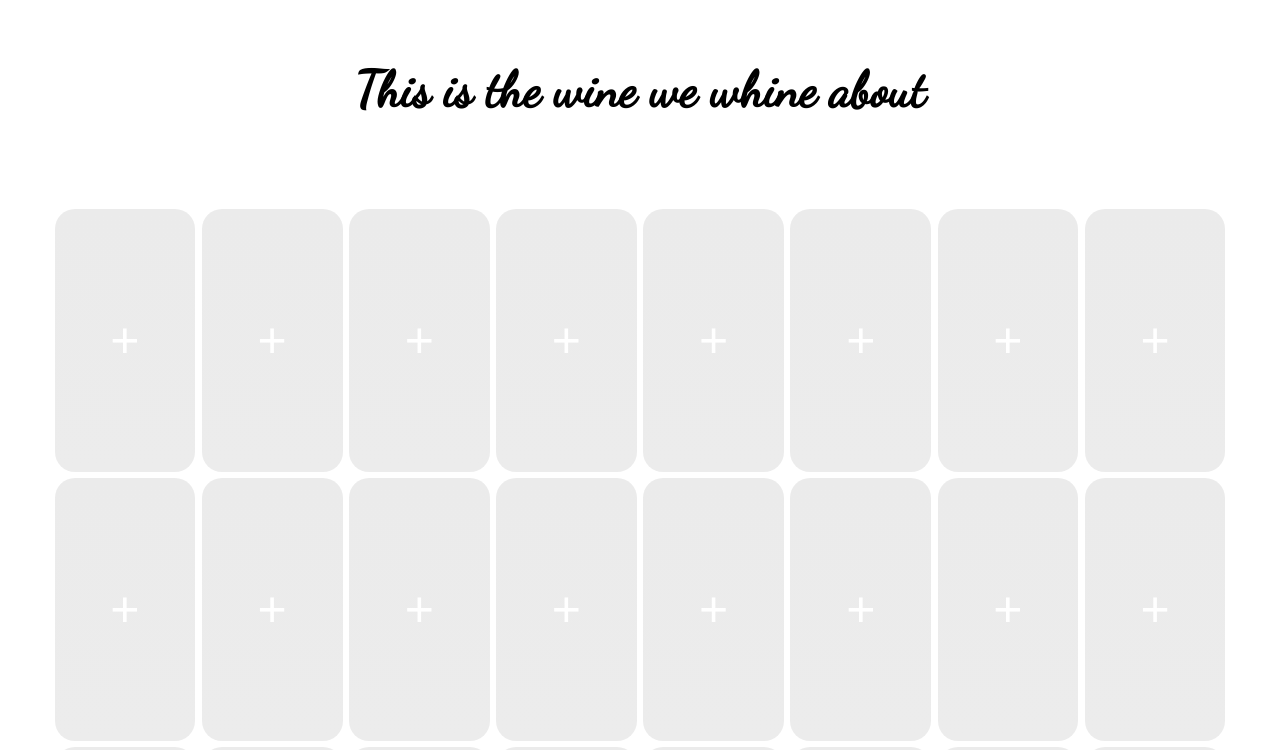
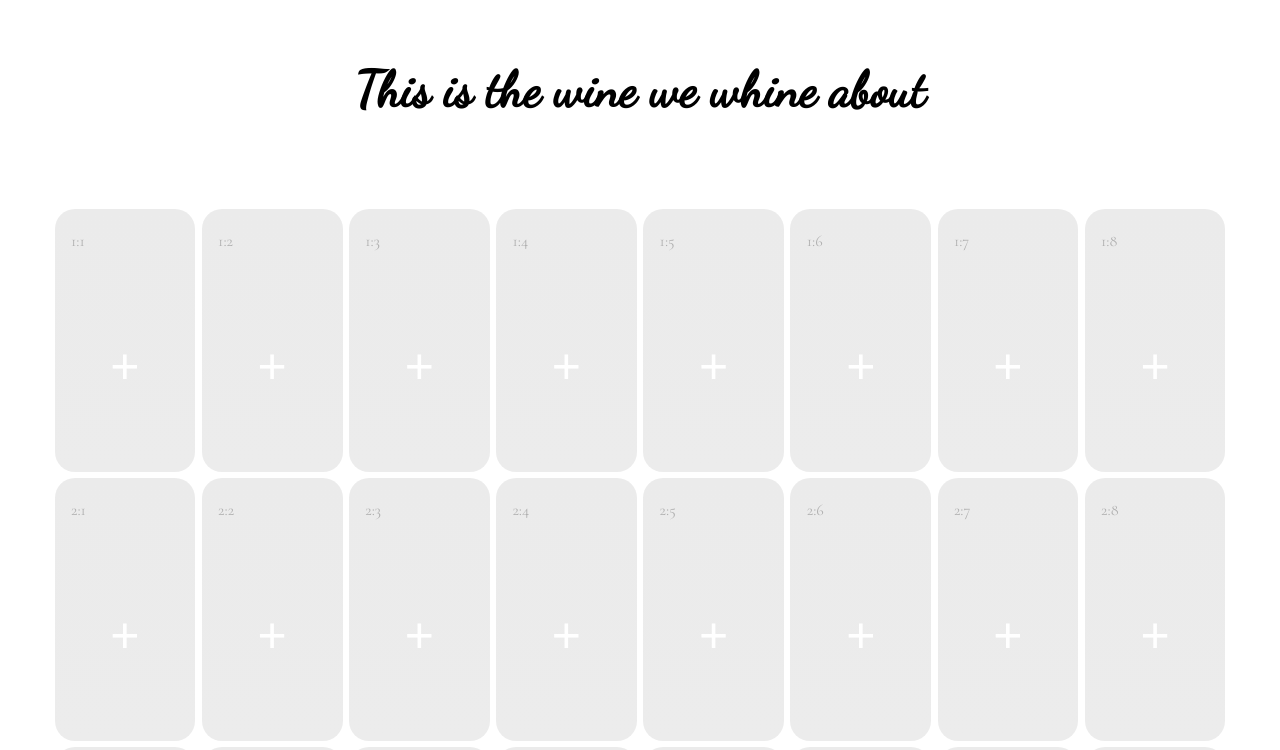
Before and after one commit to OssianN/Wine-App, a React (Create React App) app in the folder client/: page / in a window 1280 px wide. Shown: the top 750 px of the page. Built offline with nearby package versions, Linux system fonts and the light colour scheme; no server answers.

Commit message:
position to show form button

```diff
--- a/client/src/App.css
+++ b/client/src/App.css
@@ -236,6 +236,10 @@ form button[type="submit"] {
   color: #ffffff9f;
 }
 
+.showForm .cardPosition {
+  color: #afafaf;
+}
+
 .removeButton {
   position: absolute;
   align-self: flex-end;
--- a/client/src/components/wineGrid/WineGrid.js
+++ b/client/src/components/wineGrid/WineGrid.js
@@ -8,6 +8,7 @@ const WineGrid = props => {
         className="showForm"
         key={`${i}:${j}`}
         id={`${i}:${j}`} >
+        <p className='cardPosition'>{`${i + 1}:${j + 1}`}</p>
         <button
           onClick={handleClick}>
           &#43;
```
